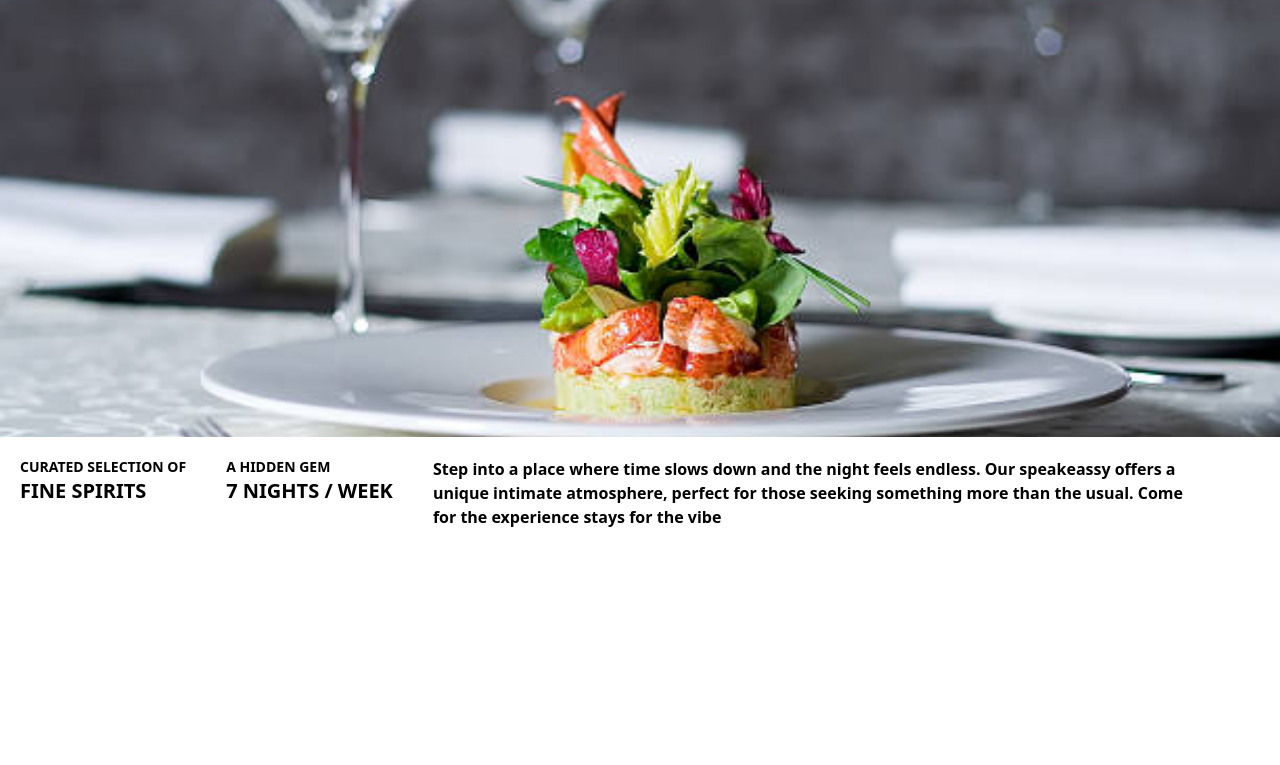
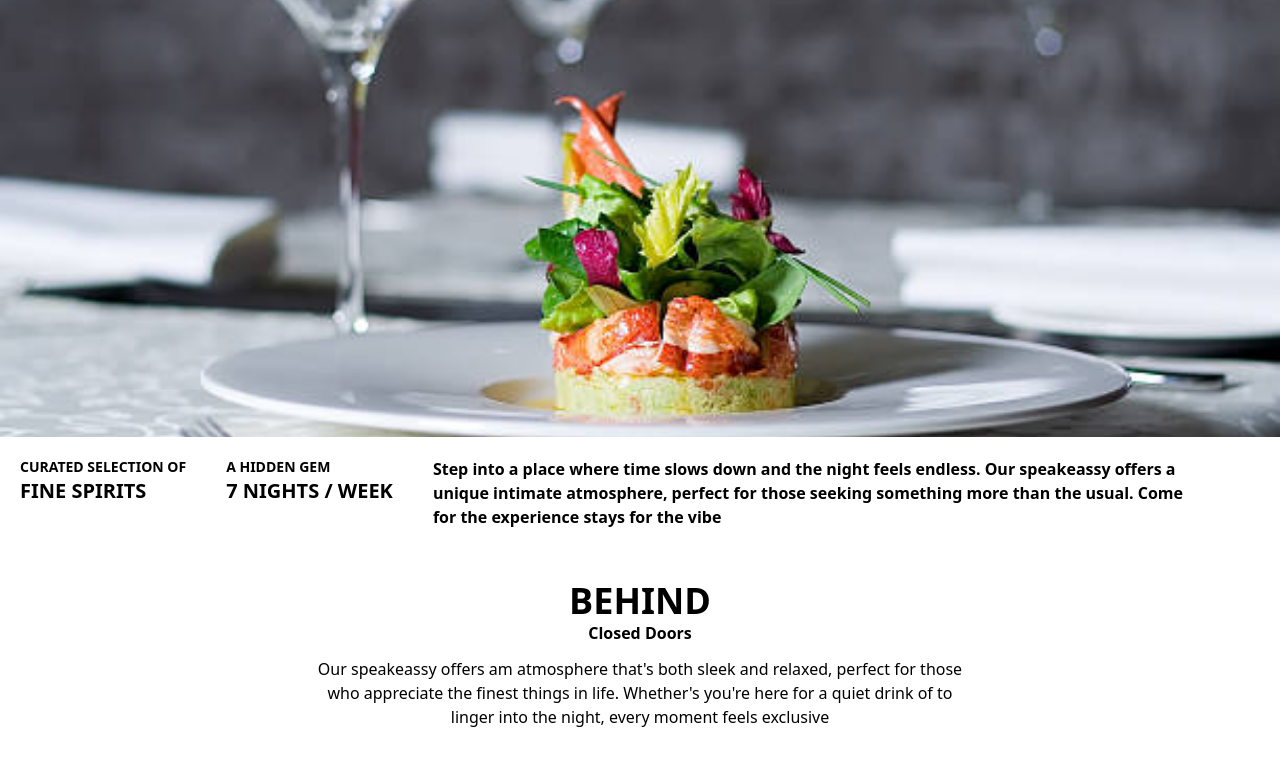
Before and after one commit to DewaGedeEkaBudhiarta/test-island-creations, a website: page index.html in a window 1280 px wide. Shown: the part 147-912 px from the top of the page. Before the commit the page ends 800 px from the top, so only its background shows below. Drawn offline with nearby package versions, Linux system fonts and the light colour scheme.

Commit message:
add closed doors section

```diff
--- a/index.html
+++ b/index.html
@@ -58,7 +58,23 @@
     <!-- end of recomendations -->
 
     <!-- behind closed doors -->
+     <section class="text-center mx-auto my-10">
+      <h1 class="uppercase font-extrabold text-4xl">
+        behind
+      </h1>
+      <p class="font-bold mb-3">
+        Closed Doors
+      </p>
+      <p class="max-w-sm sm:max-w-2xl mx-2 sm:mx-auto">
+        Our speakeassy offers am atmosphere that's both sleek and relaxed, perfect for those who appreciate the finest things in life. Whether's you're here for a quiet drink of to linger into the night, every moment feels exclusive
+      </p>
+     </section>
+    <!-- end of behind closed doors -->
 
-    <!-- end of behind closed doors -->
+    <!-- beverage menu -->
+     <section>
+
+     </section>
+    <!-- ends of beverage menu -->
   </body>
 </html>
```
